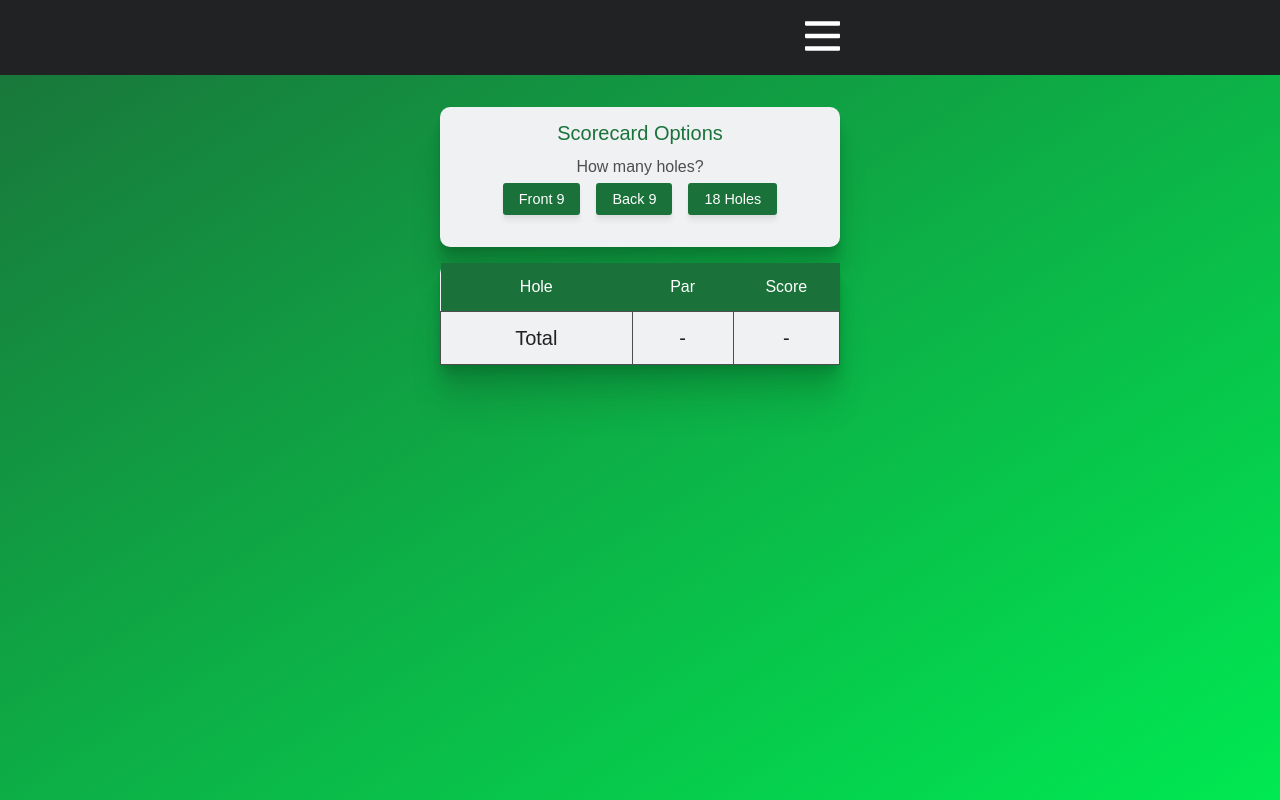
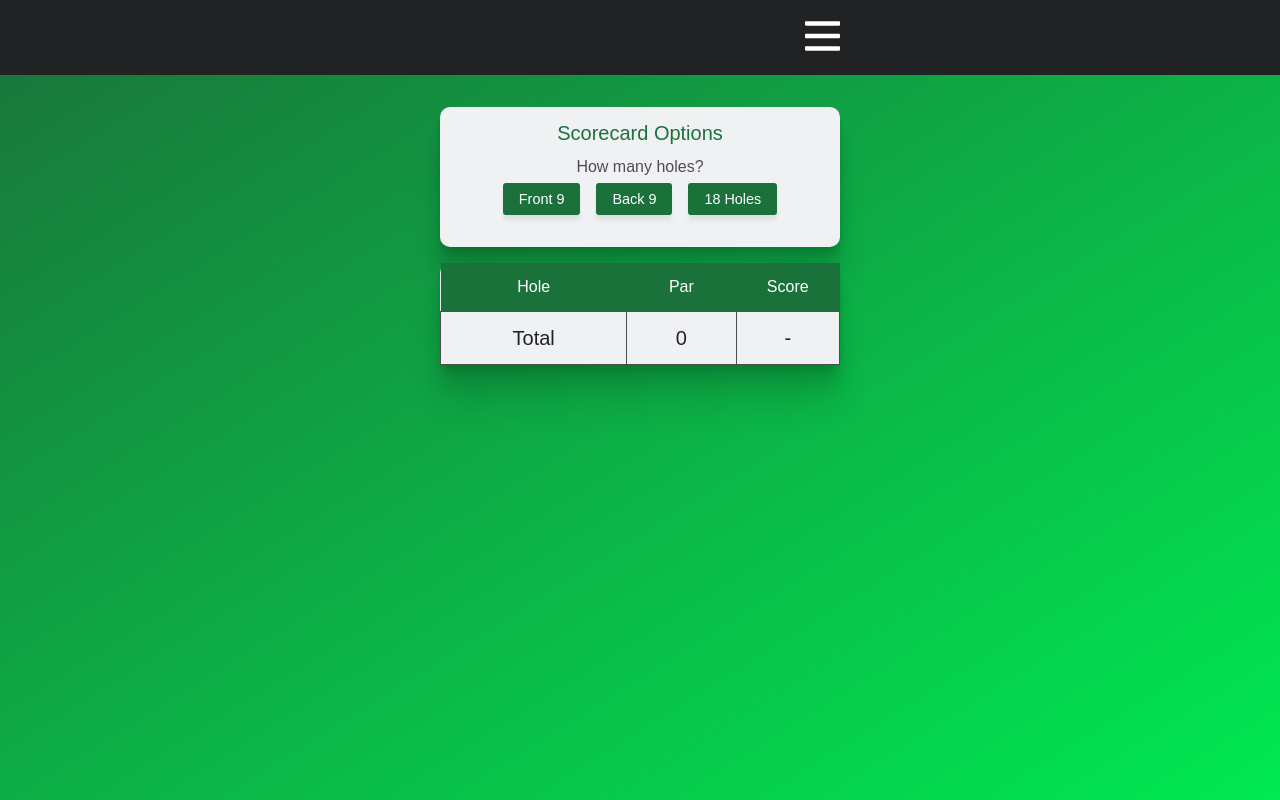
Before and after one commit to dkersten/golf-scorecard-frontend-v2, a React (Create React App) app: page /scorecard/new in a window 1280 px wide. Built offline with nearby package versions, Linux system fonts and the light colour scheme; no server answers.

Commit message:
par and score totals on scorecard working properly

```diff
--- a/src/components/Scorecard.js
+++ b/src/components/Scorecard.js
@@ -90,6 +90,35 @@ const Scorecard = () => {
         })
     }
 
+    // helper function to add up totals in objects
+    const add = (a,b) => a + b
+
+    // function to compute par total
+    const computeParTotal = () => {
+        const parScores = Object.values(parsState)
+        if (parScores.includes(NaN)) {
+            return "-"
+        } else {
+            const sum = parScores.reduce(add)
+            return sum
+        }
+    }
+
+    // function to compute score total
+    const computeScoreTotal = () => {
+        const scores = Object.values(scoresState)
+        if (scores.includes(NaN)) {
+            return "-"
+        } else {
+            const sum = scores.reduce(add)
+            if (sum === 0) {
+                return "-"
+            } else {
+                return sum
+            }
+        }
+    }
+
     return(
         <div className="scorecard">
             <main>
@@ -114,8 +143,8 @@ const Scorecard = () => {
                                 }
                                 <tr>
                                     <td>Total</td>
-                                    <td>-</td>
-                                    <td>-</td>
+                                    <td>{ computeParTotal() }</td>
+                                    <td>{ computeScoreTotal() }</td>
                                 </tr>
                             </tbody>
                         </table>
```
